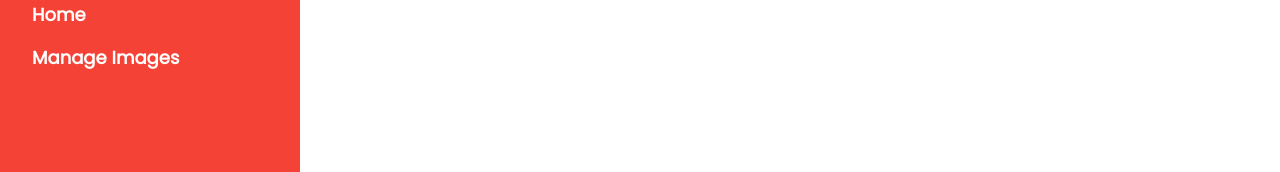
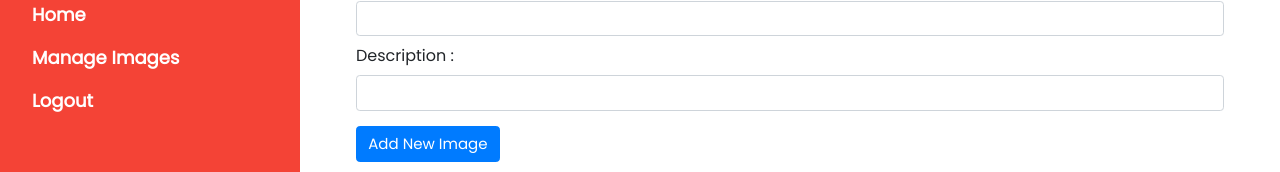
Before and after one commit to mysbtemp1/angular, an Angular app: page /manage_images in a window 1280 px wide. Before the commit this address led to /home. Shown: the part 209-381 px from the top of the page. Built offline with nearby package versions, Linux system fonts and the light colour scheme; no server answers.

Commit message:
authguard in common service and logout

```diff
--- a/src/app/app-routing.module.ts
+++ b/src/app/app-routing.module.ts
@@ -8,7 +8,8 @@ import { AuthGuard } from './shared/auth.guard';
 const routes: Routes = [
   { path: '', redirectTo: 'home', pathMatch: 'full' },
   { path: 'home', component: HomeComponent },
-  { path: 'manage_images', component: CrudComponent, canActivate: [AuthGuard] }
+  { path: 'manage_images', component: CrudComponent, canActivate: [AuthGuard] },
+  { path: 'logout', redirectTo: 'home' },
 ];
 
 @NgModule({
--- a/src/app/components/layouts/header/header.component.html
+++ b/src/app/components/layouts/header/header.component.html
@@ -7,7 +7,10 @@
     </div>
     <div class="w3-bar-block">
       <a routerLink="/home" (click)="w3_close()" class="w3-bar-item w3-button w3-hover-white">Home</a>
-      <a routerLink="/manage_images" (click)="w3_close()" class="w3-bar-item w3-button w3-hover-white">Manage Images</a>
+      <a routerLink="/manage_images" (click)="w3_close()" class="w3-bar-item w3-button w3-hover-white"
+        *ngIf="isLoggedIn()">Manage Images</a>
+      <a routerLink="/logout" (click)="logout()" class="w3-bar-item w3-button w3-hover-white"
+        *ngIf="isLoggedIn()">Logout</a>
     </div>
   </nav>
 
--- a/src/app/components/layouts/header/header.component.ts
+++ b/src/app/components/layouts/header/header.component.ts
@@ -1,6 +1,7 @@
 import { Component, OnInit } from '@angular/core';
 
 import { ServerService } from 'src/app/services/server.service';
+import { AuthGuard } from 'src/app/shared/auth.guard';
 
 @Component({
   selector: 'app-header',
@@ -25,4 +26,12 @@ export class HeaderComponent implements OnInit {
     this.toggleSidebar = 'd-none';
   }
 
+  isLoggedIn() {
+    return this.service.isLoggedIn();
+  }
+
+  logout() {
+    this.service.logout();
+  }
+
 }
--- a/src/app/services/server.service.ts
+++ b/src/app/services/server.service.ts
@@ -9,6 +9,7 @@ import { Image } from '../models/image.model';
 })
 export class ServerService {
 
+  private is_logged_in = true;
   private url1 = 'http://localhost:8000/api/images';
   private url2 = 'http://localhost:8000/api/image/save';
   private url3 = 'http://localhost:8000/api/image/delete';
@@ -56,4 +57,12 @@ export class ServerService {
       this.fetchImages();
     });
   }
+
+  isLoggedIn() {
+    return this.is_logged_in;
+  }
+
+  logout() {
+    this.is_logged_in = false;
+  }
 }
--- a/src/app/shared/auth.guard.ts
+++ b/src/app/shared/auth.guard.ts
@@ -2,20 +2,20 @@ import { Injectable } from '@angular/core';
 import { ActivatedRouteSnapshot, CanActivate, RouterStateSnapshot, UrlTree, Router } from '@angular/router';
 import { Observable } from 'rxjs';
 
-import { AuthService } from './auth.service';
+import { ServerService } from '../services/server.service';
 
 @Injectable({
   providedIn: 'root'
 })
 export class AuthGuard implements CanActivate {
 
-  constructor(private auth: AuthService, private router: Router) { }
+  constructor(private auth: ServerService, private router: Router) { }
 
   canActivate(
     route: ActivatedRouteSnapshot,
     state: RouterStateSnapshot): Observable<boolean | UrlTree> | Promise<boolean | UrlTree> | boolean | UrlTree {
 
-    if (this.auth.IsLoggedIn()) {
+    if (this.auth.isLoggedIn()) {
       return true;
     }
     this.router.navigate(['/home']);
--- a/src/app/shared/auth.service.ts
+++ /dev/null
@@ -1,13 +0,0 @@
-import { Injectable } from '@angular/core';
-
-@Injectable({
-  providedIn: 'root'
-})
-export class AuthService {
-
-  constructor() { }
-
-  IsLoggedIn() {
-    return false;
-  }
-}
```
